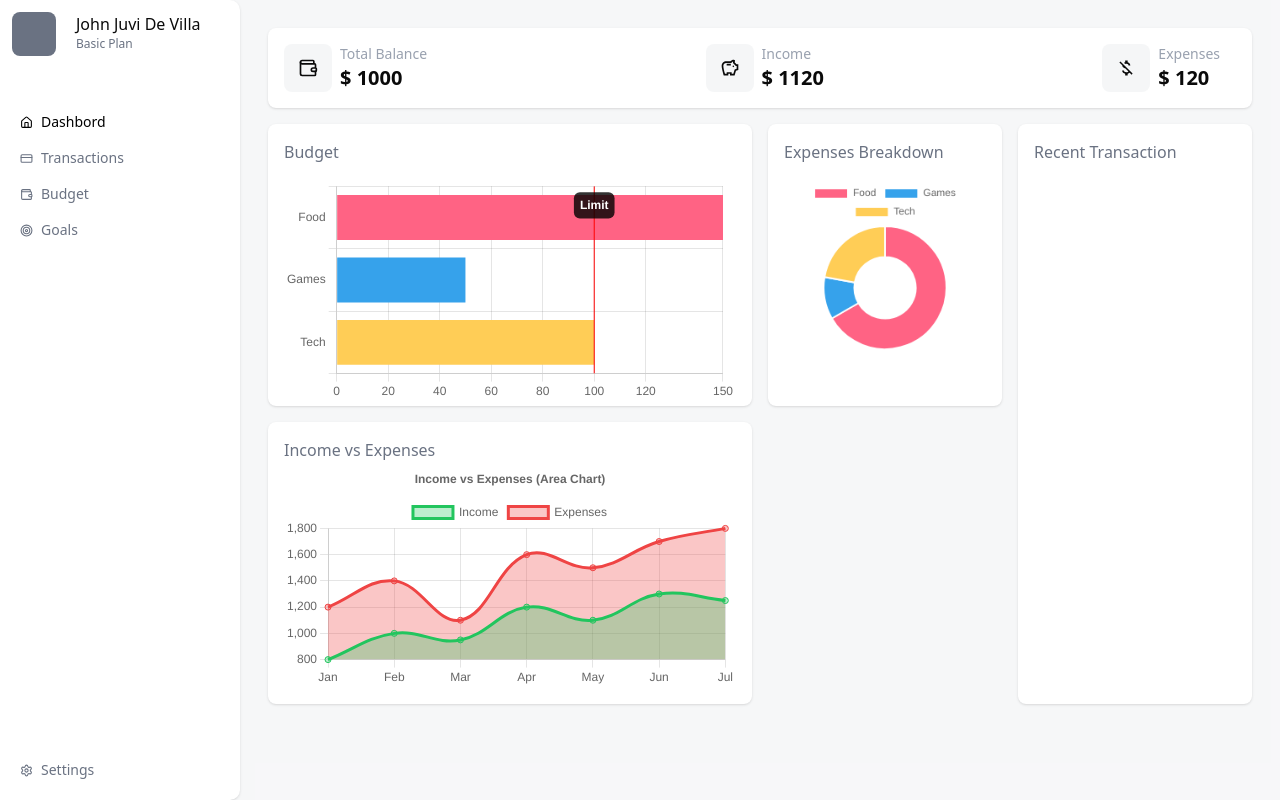
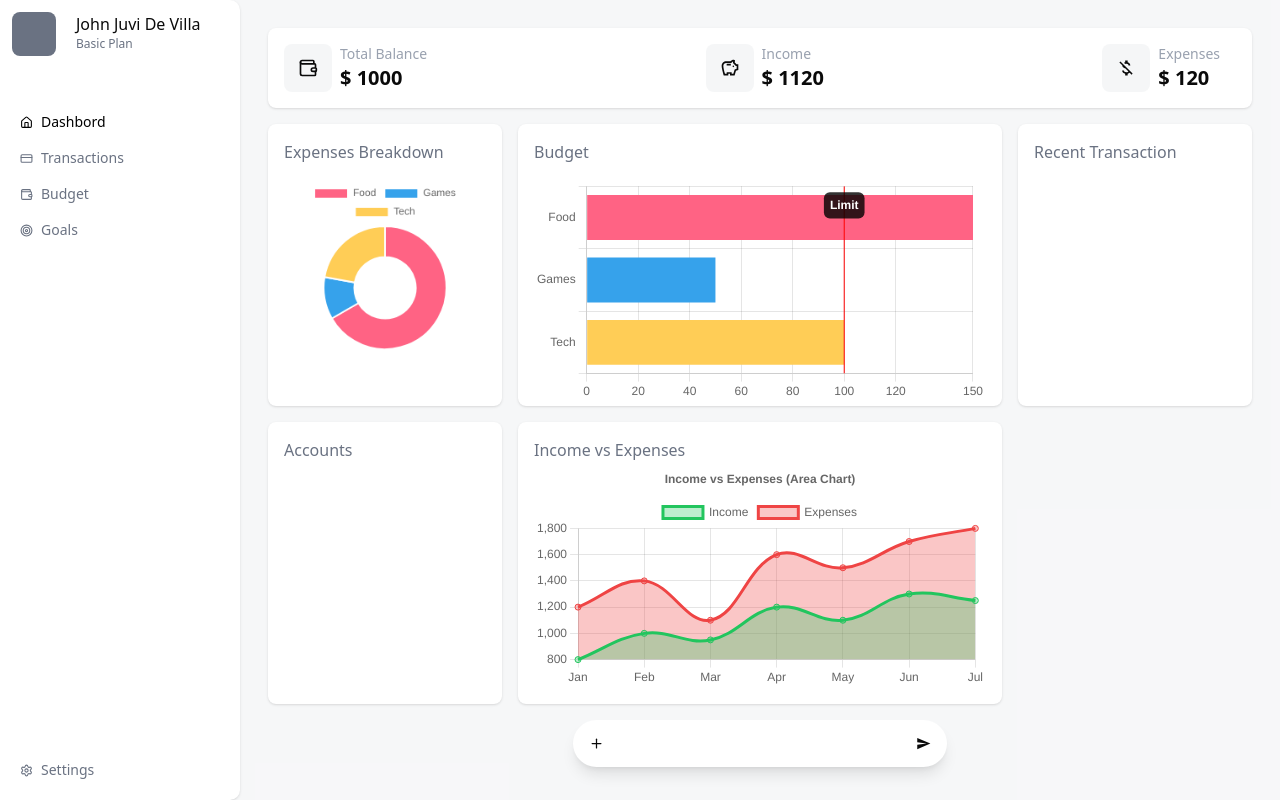
Before and after one commit to TheSciCoder3000/money-management-ai, a Next.js app: page / in a window 1280 px wide. Built offline with nearby package versions, Linux system fonts and the light colour scheme.

Commit message:
dashboard controls

```diff
--- a/app/(app)/page.tsx
+++ b/app/(app)/page.tsx
@@ -1,4 +1,6 @@
+import AccountList from "@/features/Dashboard/AccountList";
 import BudgetLimit from "@/features/Dashboard/BudgetLimit";
+import Controls from "@/features/Dashboard/Controls";
 import ExpenditureBreakdown from "@/features/Dashboard/ExpenditureBreakdown";
 import IncomeExpensesChart from "@/features/Dashboard/IncomeExpensesChart";
 import OverviewCard from "@/features/Dashboard/OverviewCard";
@@ -7,17 +9,19 @@ import React from "react";
 
 export default function Home() {
   return (
-    <div className="grid w-full grid-cols-4 gap-4 overscroll-y-auto p-7">
+    <div className="relative grid w-full grid-cols-4 gap-4 overscroll-y-auto p-7">
       <OverviewCard
         className="col-span-4"
         total={1000}
         expenses={120}
         income={1120}
       />
+      <ExpenditureBreakdown />
       <BudgetLimit className="col-span-2" />
-      <IncomeExpensesChart className="col-span-2 row-start-3" />
-      <ExpenditureBreakdown />
-      <RecentTransaction className="col-start-4 row-span-2" />
+      <RecentTransaction />
+      <AccountList />
+      <IncomeExpensesChart className="col-span-2" />
+      <Controls />
     </div>
   );
 }
--- /dev/null
+++ b/features/Dashboard/AccountList.tsx
@@ -0,0 +1,17 @@
+"use client";
+
+import { cn } from "@/lib/utils";
+import React from "react";
+
+interface AccountListProps {
+  className?: string;
+}
+const AccountList: React.FC<AccountListProps> = ({ className }) => {
+  return (
+    <div className={cn("w-full rounded-md bg-white p-4 shadow-sm", className)}>
+      <h1 className="text-gray-500">Accounts</h1>
+    </div>
+  );
+};
+
+export default AccountList;
--- /dev/null
+++ b/features/Dashboard/Controls.tsx
@@ -0,0 +1,25 @@
+"use client";
+
+import { Plus } from "lucide-react";
+import React from "react";
+import { MdSend } from "react-icons/md";
+
+const Controls = () => {
+  return (
+    <div className="sticky bottom-7 left-0 col-span-4 flex h-fit w-full justify-center">
+      <div className="z-5 flex h-fit w-fit items-center gap-2 rounded-full bg-white p-2 shadow-lg">
+        <button className="cursor-pointer rounded-full p-2 hover:bg-gray-100">
+          <Plus size={15} />
+        </button>
+        <div className="w-70">
+          <input className="block w-full border-none text-gray-500 outline-none" />
+        </div>
+        <button className="cursor-pointer rounded-full p-2 hover:bg-gray-100">
+          <MdSend size={15} />
+        </button>
+      </div>
+    </div>
+  );
+};
+
+export default Controls;
--- a/lib/supabase/middleware.ts
+++ b/lib/supabase/middleware.ts
@@ -56,7 +56,7 @@ export async function updateSession(request: NextRequest) {
   ) {
     // no user, potentially respond by redirecting the user to the login page
     const url = request.nextUrl.clone();
-    url.pathname = "/signin";
+    url.pathname = "/login";
     return NextResponse.redirect(url);
   }
 
```
